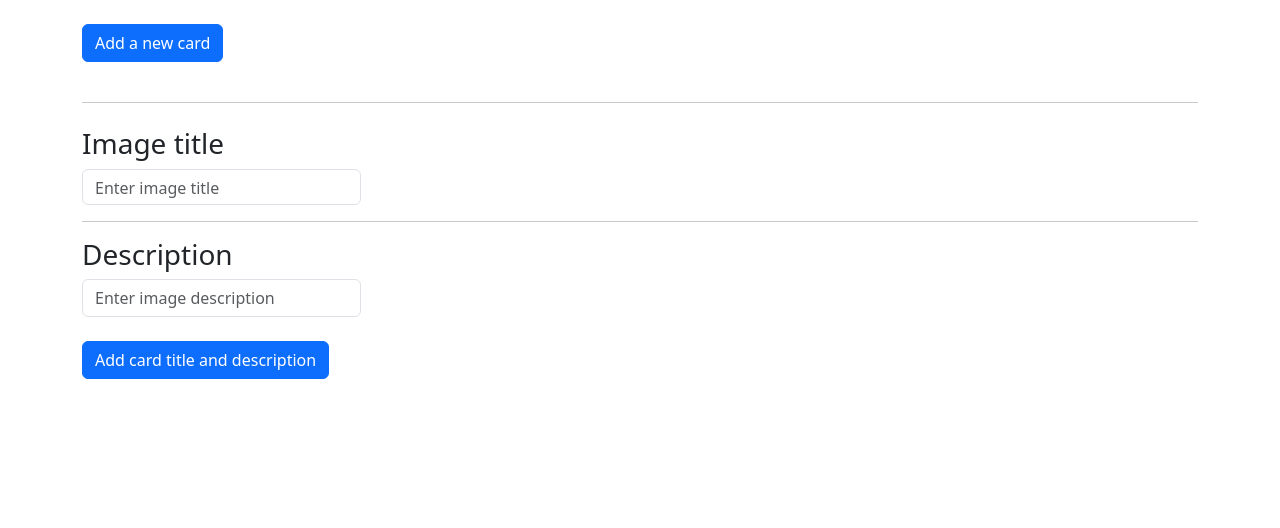
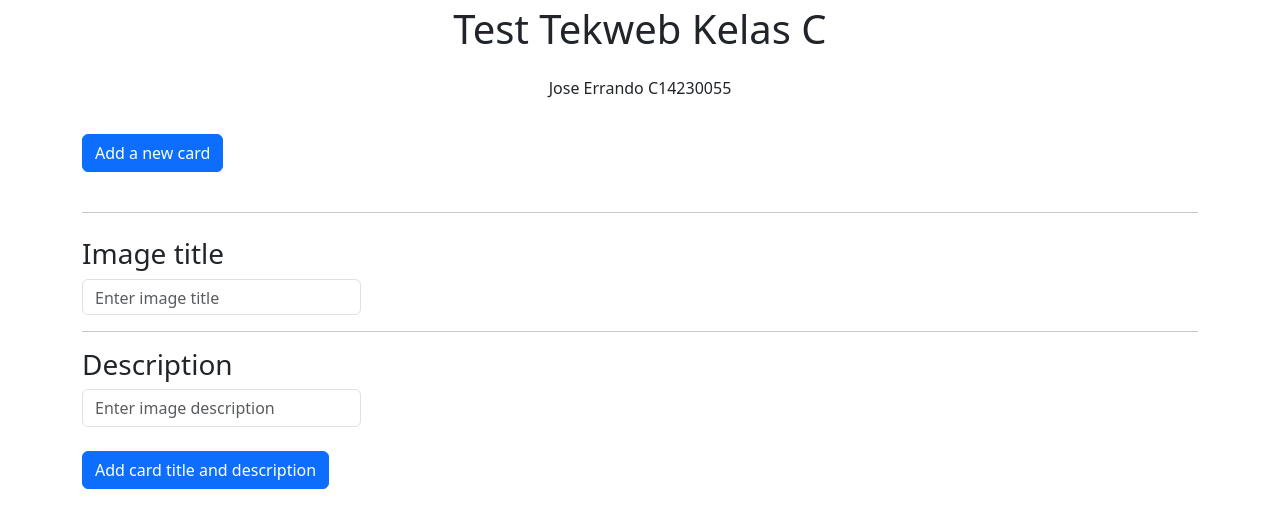
Before and after one commit to D3VIDE/Ujiantekweb1, a plain HTML site: page index.html in a window 1280 px wide. Drawn offline with nearby package versions, Linux system fonts and the light colour scheme.

Commit message:
update name

```diff
--- a/index.html
+++ b/index.html
@@ -3,11 +3,14 @@
   <head>
     <meta charset="utf-8">
     <meta name="viewport" content="width=device-width, initial-scale=1">
-    <title>Bootstrap demo</title>
+    <title>Ujian Tekweb C - C14230055</title>
     <link href="https://cdn.jsdelivr.net/npm/bootstrap@5.3.3/dist/css/bootstrap.min.css" rel="stylesheet" integrity="sha384-QWTKZyjpPEjISv5WaRU9OFeRpok6YctnYmDr5pNlyT2bRjXh0JMhjY6hW+ALEwIH" crossorigin="anonymous">
     <link rel="stylesheet" href="style.css">
   </head>
   <body>
+    <h1 style="text-align: center; padding-top: 5px; padding-bottom: 15px;">Test Tekweb Kelas C</h1>
+    <p style="text-align: center;padding-bottom: 10px;">Jose Errando C14230055</p>
+
     <section>
       <div class="container mt-4">
         <button type="button" class="btn btn-primary " onclick="addCard()">Add a new card</button>
@@ -26,6 +29,7 @@
         <button type="button" class="btn btn-primary mt-4 " onclick="updateCard()">Add card title and description</button>
       </div>
     </section>
+
     <script src="script.js"></script>
     <script src="https://cdn.jsdelivr.net/npm/bootstrap@5.3.3/dist/js/bootstrap.bundle.min.js" integrity="sha384-YvpcrYf0tY3lHB60NNkmXc5s9fDVZLESaAA55NDzOxhy9GkcIdslK1eN7N6jIeHz" crossorigin="anonymous"></script>
   </body>
```
